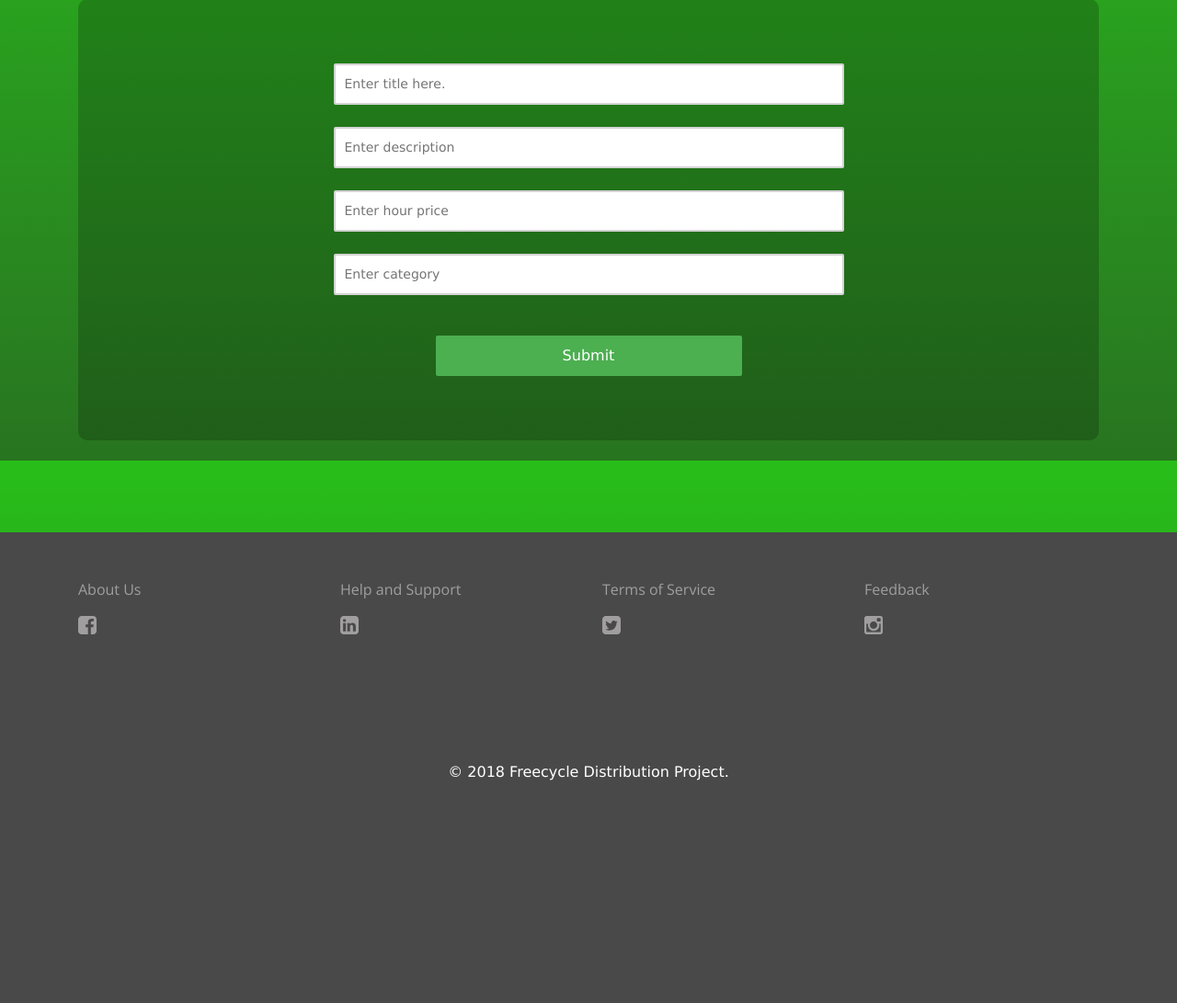
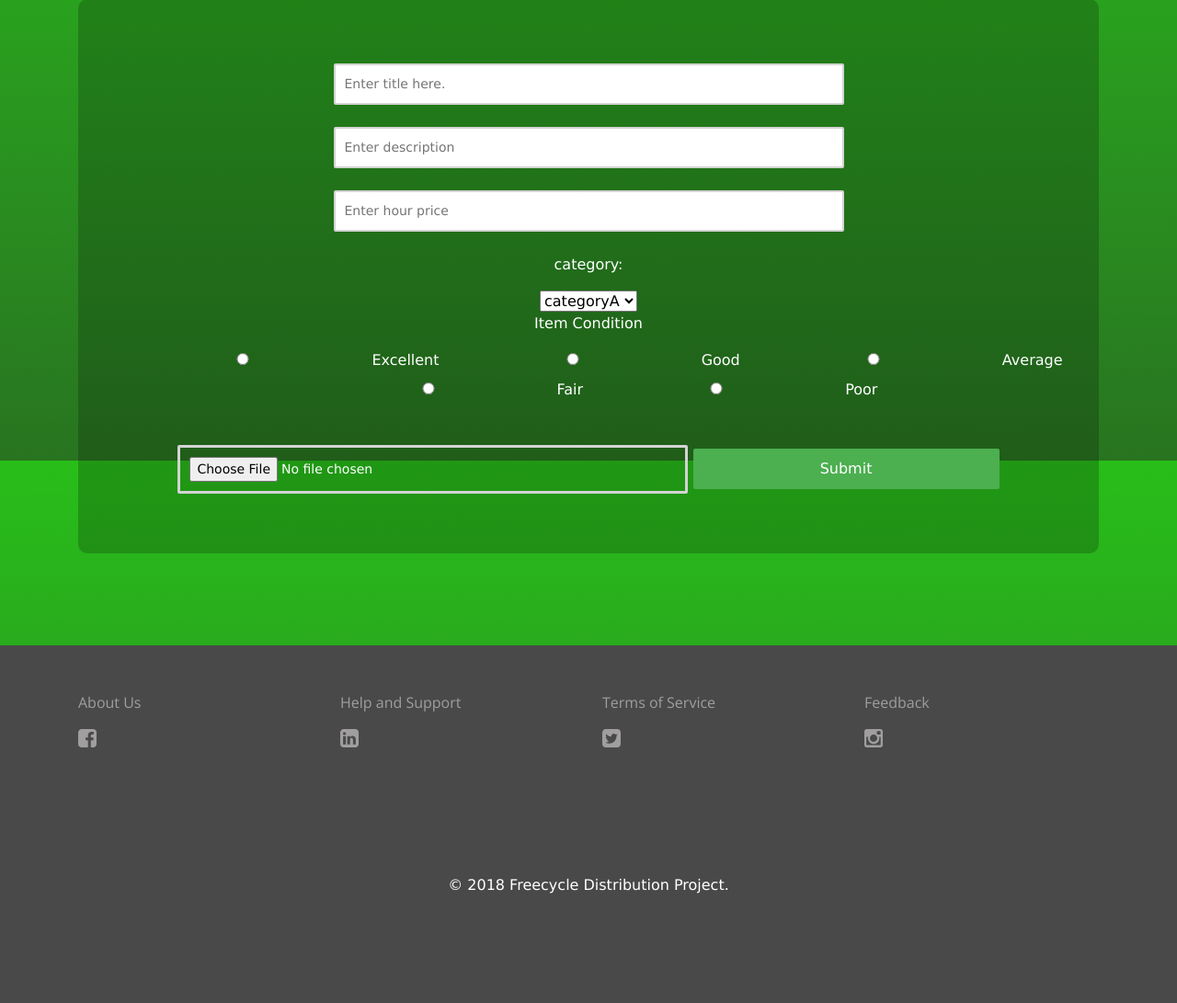
Before and after one commit to ontopoftheworld/freecycle-distribution-project, a Node server app: page /store/new in a window 1280 px wide. Shown: the part 299-1390 px from the top of the page at 92% size. Before the commit the page ends 1148 px from the top, so only its background shows below. Run offline with Node 20, Linux system fonts and the light colour scheme; the visitor is signed in with stand-in values (Sample User, id 1); some libraries are stand-ins or nearby versions; some web fonts are replaced.

Commit message:
image upload function
drop collection store first

```diff
--- /dev/null
+++ b/config.json
@@ -0,0 +1 @@
+{ "accessKeyId":"AKIAJZ2F4IZPMK7HZSVQ", "secretAccessKey": "cMmyDHAOoM0U9/jq2AF4zkkOEiG2JmQhgujt0b5G", "region": "us-east-1" }
--- a/models/store.js
+++ b/models/store.js
@@ -13,6 +13,8 @@ var storeSchema = new mongoose.Schema({
     postDate: { type: Date, default: Date.now },
     hourPrice: Number,
     category: String,
+    condition: String,
+    imgname: String,
     status: {type: Boolean, default: false}
 });
 
--- a/package.json
+++ b/package.json
@@ -17,14 +17,18 @@
   },
   "homepage": "https://github.com/ontopoftheworld/freecycle-distribution-project#readme",
   "dependencies": {
+    "aws-sdk": "^2.229.1",
     "body-parser": "^1.18.2",
     "connect-flash": "^0.1.1",
     "ejs": "^2.5.7",
     "express": "^4.16.2",
+    "express-fileupload": "^0.4.0",
     "express-session": "^1.15.6",
+    "fs": "0.0.1-security",
     "method-override": "^2.3.10",
     "mongoose": "^5.0.10",
     "mongoose-paginate": "^5.0.3",
+    "multer": "^1.3.0",
     "passport": "^0.4.0",
     "passport-local": "^1.0.0",
     "passport-local-mongoose": "^5.0.0",
--- a/routes/store.js
+++ b/routes/store.js
@@ -1,12 +1,23 @@
 var express = require("express");
 var router = express.Router();
 var passport = require("passport");
+var multer = require('multer');
+var bodyParser = require('body-parser');
+var fs = require('fs');
+var AWS = require('aws-sdk');
+var fileUpload = require('express-fileupload');
+router.use(bodyParser.urlencoded({extended:true}));
+router.use(bodyParser.json({extended:true}));
+router.use(fileUpload());
 
 var Offer = require("../models/offers"),
     Request = require("../models/requests"),
     User = require("../models/users");
     Store = require("../models/store");
 
+AWS.config.loadFromPath('./config.json');
+var s3Bucket = new AWS.S3({params:{Bucket: "freecycle-distribution-project-storeimg"}});
+var baseAWSURL ="https://s3.amazonaws.com/freecycle-distribution-project-storeimg/";
 // Store routes:
 
 router.get("/store", isLoggedIn, function(req, res) {
@@ -24,25 +35,40 @@ router.get("/store/new", isLoggedIn, function(req, res) {
 });
 
 router.post("/store", isLoggedIn, function(req, res) {
+    var imgname=req.body.title + "_" + Date.now();
+    let uploadData = {
+    Key: imgname,
+    Body: req.files.upload.data,
+    ContentType: req.files.upload.mimetype,
+    ACL: 'public-read'
+    }
+
+    s3Bucket.putObject(uploadData, function(err, data){
+        if (err) {
+            console.log(err);
+            return;
+        }
+    });
     User.findById(req.user._id, function(err, user){
         if(err){
             console.log(err);
         } else {
-            var title = req.body.item.title;
-            var desc = req.body.item.desc;
+            var title = req.body.title;
+            var desc = req.body.desc;
             var author = {
                 id: req.user._id,
                 username: req.user.username
             }
-            var hourPrice = req.body.item.hourPrice;
-            var category = req.body.item.category;
-            var newItem = {title: title, desc: desc, author: author, hourPrice: hourPrice, category: category};
+            var hourPrice = req.body.hourPrice;
+            var category = req.body.category;
+            var condition = req.body.condition;
+            var newItem = {title: title, desc: desc, author: author, hourPrice: hourPrice, category: category, condition: condition, imgname:imgname};
             Store.create(newItem, function(err, newI) {
                 if(err){
                     console.log(err);
                     res.render("newStoreItem");
                 } else {
-                    res.redirect("/store");
+                    res.render("redirect");
                 }
             });
         }
--- a/views/newStoreItem.ejs
+++ b/views/newStoreItem.ejs
@@ -4,11 +4,26 @@
     <div class="container">
         <h1>Post a New Item</h1>
 	<div class="newPostForm">
-        <form action="/store" method="POST">
-            <input type="text" name="item[title]" placeholder="Enter title here."><br><br>
-            <input type="text" name="item[desc]" placeholder="Enter description"><br><br>
-            <input type="number" name="item[hourPrice]" placeholder="Enter hour price"><br><br>
-            <input type="text" name="item[category]" placeholder="Enter category"><br><br>
+        <form action="/store" enctype="multipart/form-data" method="POST">
+            <input type="text" name="title" placeholder="Enter title here."><br><br>
+            <input type="text" name="desc" placeholder="Enter description"><br><br>
+            <input type="number" name="hourPrice" placeholder="Enter hour price"><br><br>
+            <p>category:</p>
+            <select name="category">
+                <option value="categoryA">categoryA</option>
+                <option value="categoryB">categoryB</option>
+                <option value="categoryC">categoryC</option>
+                <option value="categoryD">categoryD</option>
+                <option value="categoryE">categoryE</option>
+            </select>
+            <p>Item Condition</p>
+            <label><input type="radio" class="check" value="Excellent" name="condition" /><font color="white">Excellent</font></label>
+            <label><input id="radioc" type="radio" class="check" value="Good" name="condition" /><font color="white">Good</font></label>
+            <label><input type="radio" class="check" value="requests" name="condition" /><font color="white">Average</font></label>
+            <label><input id="radioc" type="radio" class="check" value="Fair" name="condition" /><font color="white">Fair</font></label>
+            <label><input id="radioc" type="radio" class="check" value="Poor" name="condition" /><font color="white">Poor</font></label>
+            <br><br>
+            <input type="file" name="upload" accept=".jpg, .jpeg, .png">
             <button>Submit</button>
         </form>
 	</div>
--- a/views/partials/header.ejs
+++ b/views/partials/header.ejs
@@ -1,7 +1,8 @@
 <!DOCTYPE html>
 <html>
     <head>
-      <title>Time Bank</title>
+        <meta charset="utf-8" />
+        <title>Time Bank</title>
         <script
             src="https://code.jquery.com/jquery-3.3.1.slim.js"
             integrity="sha256-fNXJFIlca05BIO2Y5zh1xrShK3ME+/lYZ0j+ChxX2DA="
--- /dev/null
+++ b/views/redirect.ejs
@@ -0,0 +1,6 @@
+<% include partials/header %>
+<br><br>
+<br><br>
+<button onclick="window.location.href='/store'">Back to Store</button>
+<button onclick="window.location.href='/store/new'">Post New Items</button>
+<% include partials/footer %>
--- a/views/store.ejs
+++ b/views/store.ejs
@@ -6,12 +6,13 @@
             <div id="item">
                 <% items.forEach(function(item){ %>
 		   <div class="indivPost" style="column-count:3;max-height:200px;">
-                    <img  src="/static/images/noProfilePic" width="150px" height="150px">
+                    <img  src="https://s3.amazonaws.com/freecycle-distribution-project-storeimg/<%= item.imgname %>" width="150px" height="150px">
 					<span>
                         <h4><%= item.title %></h4>
                         <p><%= item.desc %></p>
                         <h6>Hour Price: <%= item.hourPrice %></h6>
                         <h6>Category: <%= item.category %></h6>
+                        <h6>Item Condition: <%= item.condition %></h6>
                         <h6>Date posted: <%= item.postDate.toDateString() %></h6>
 						<br><br>
                         <p>Submitted by: <a href="/users/<%= item.author.id %>"><%= item.author.username %></a></p>
```
Also changed, not shown: 3 other files.
